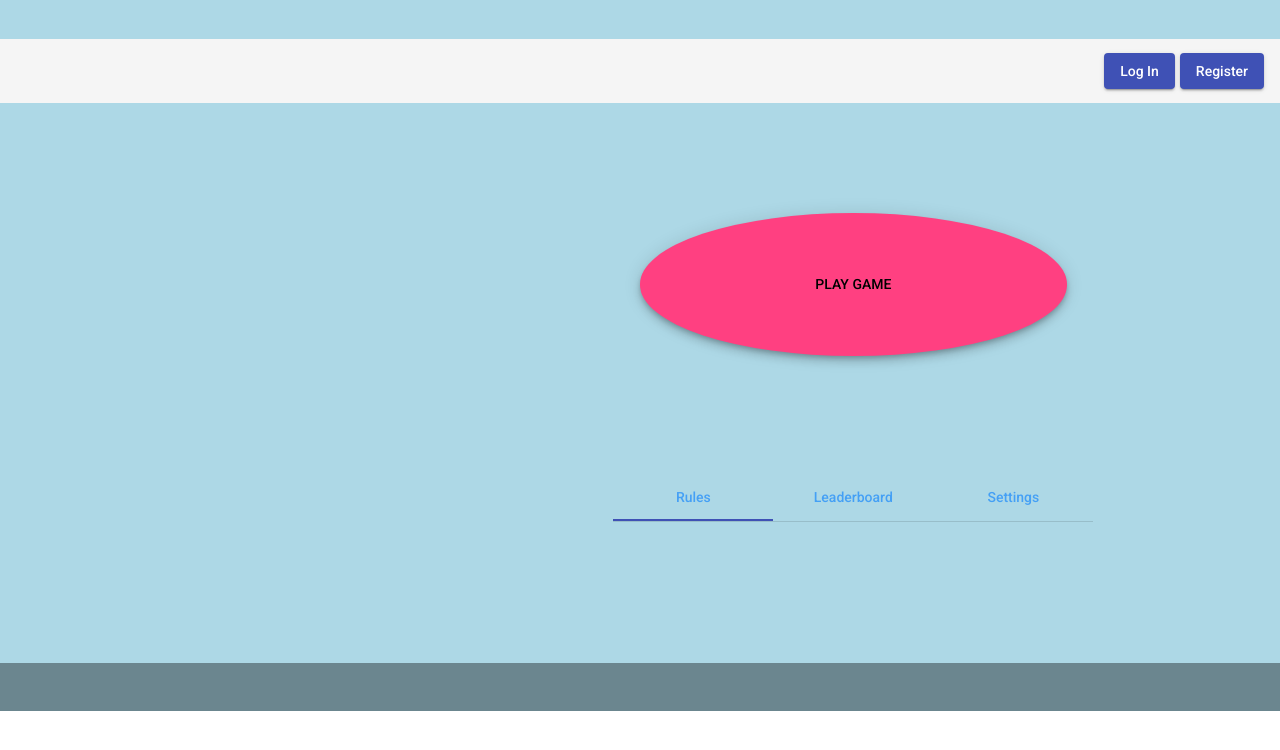
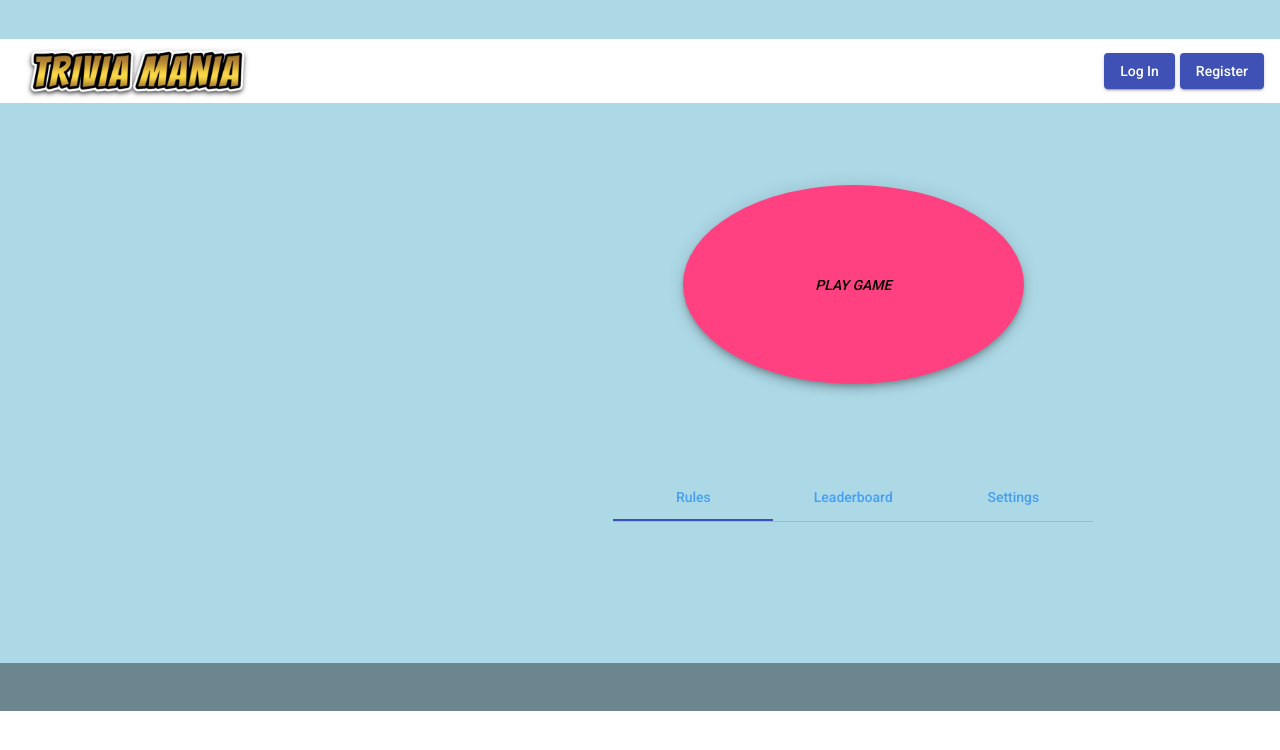
Before and after one commit to palyfight/trivia-mania, an Angular app: page / in a window 1280 px wide. Shown: the top 750 px of the page. Built offline with nearby package versions, Linux system fonts and the light colour scheme.

Commit message:
image logo inserted + home page btn group to far right

```diff
--- a/src/app/Components/home-page/home-page.component.html
+++ b/src/app/Components/home-page/home-page.component.html
@@ -4,12 +4,12 @@
   <mat-grid-tile colspan="3">
     <mat-toolbar>
       <span>
-        <ng-template mat-tab-label>
-          <img src="src\assets\img\TriviaManiaLogo.jpg" alt="logo de Trivia Mania">
-        </ng-template>
+          <a><img class="img-logo" src="assets\img\trivia-mania-logo.PNG" alt="logo de Trivia Mania"/></a>
       </span>
+      <div class="btn-sign">
       <span><a mat-raised-button color="primary" (click)="openDialogLogIn()">Log In</a></span>
       <span><a mat-raised-button color="primary" (click)="openDialogRegister()">Register</a></span>
+    </div>
     </mat-toolbar>
   </mat-grid-tile>
 <!--Espace milieu-gauche: ... -->
@@ -18,7 +18,7 @@
   </mat-grid-tile>
 <!--Espace milieu-droit1 : Bouton play-->
   <mat-grid-tile colspan="2" rowspan="2">
-    <button class="play-btn" mat-fab color="accent" fullWidth="true">PLAY GAME</button>
+    <button class="play-btn" mat-fab color="accent" fullWidth="true"><em>PLAY GAME</em></button>
   </mat-grid-tile>
 <!--Espace milieu-droit2 : menu -->
   <mat-grid-tile colspan="2">
--- a/src/app/Components/home-page/home-page.component.scss
+++ b/src/app/Components/home-page/home-page.component.scss
@@ -7,8 +7,15 @@ mat-grid-tile {
     background-color: lightblue;
 }
 
-mat-toolbar {
-    justify-content: end;
+.img-logo {
+    height: 100%;
+    width: 35%;
+}
+
+mat-toolbar { background-color: white;}
+
+mat-toolbar div:last-child {
+    margin-left: auto;
 }
 
 mat-toolbar a {
@@ -18,8 +25,8 @@ mat-toolbar a {
 
 .play-btn {
     color:black;
-    height: 50%;
-    width: 50%;
+    height: 70%;
+    width: 40%;
 }
 
 .menu {
```
Also changed, not shown: src/assets/img/trivia-mania-logo.PNG (added).
